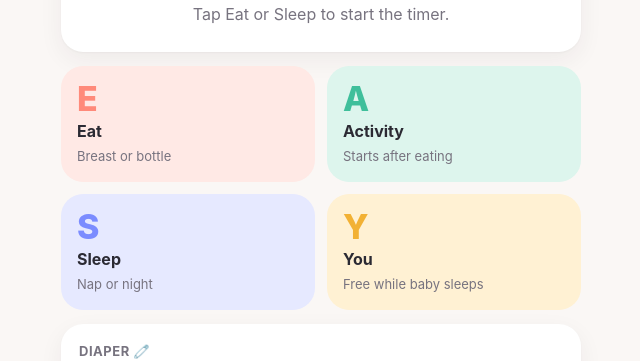
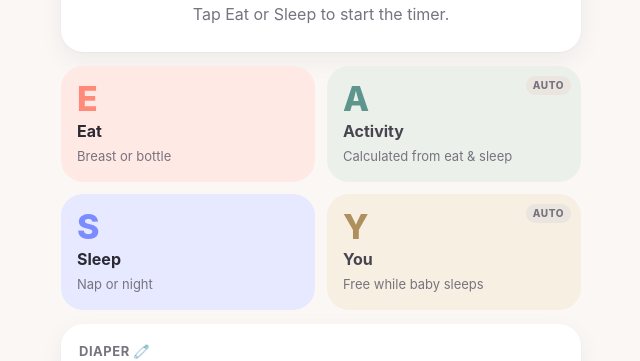
Before and after one commit to The-Luc/easykid, a React (Vite) app: page / in a window 1280 px wide. Shown: the part 157-518 px from the top of the page, without its empty margins (319-959 px from the left). Built offline with nearby package versions, Linux system fonts and the light colour scheme; no server answers.

Commit message:
feat: calculate activity from eat and sleep, add timer cancel

```diff
--- a/src/components/EventList.tsx
+++ b/src/components/EventList.tsx
@@ -1,4 +1,5 @@
 import type { BabyEvent } from '../types'
+import { isDerived } from '../lib/awake'
 import { EVENT_EMOJI, EVENT_LABEL } from '../lib/meta'
 import { formatDuration, formatTime } from '../lib/format'
 
@@ -23,7 +24,7 @@ function summary(e: BabyEvent, now: number): string {
   return parts.join(' · ')
 }
 
-/** Tap a row to edit it. */
+/** Tap a row to edit it. Calculated (auto) rows are shown muted and cannot be edited. */
 export default function EventList({
   events,
   now,
@@ -38,7 +39,32 @@ export default function EventList({
   if (events.length === 0) return <p className="muted">{empty}</p>
   return (
     <ul className="events">
-      {events.map((e) => (
+      {events.map((e) => {
+        if (isDerived(e)) {
+          return (
+            <li key={e.id}>
+              <div
+                className="event event-auto"
+                title="Calculated from your eat and sleep times"
+              >
+                <span className="event-icon">{EVENT_EMOJI.activity}</span>
+                <span className="event-main">
+                  <span className="event-title">
+                    {EVENT_LABEL.activity} <span className="auto-tag">auto</span>
+                  </span>
+                  <span className="event-sub">
+                    Calculated · {formatDuration((e.endedAt ?? now) - e.startedAt)}
+                    {e.endedAt === null ? ' so far' : ''}
+                  </span>
+                </span>
+                <span className="event-time">{formatTime(e.startedAt)}</span>
+                <span />
+              </div>
+            </li>
+          )
+        }
+
+        return (
           <li key={e.id}>
             <button
               type="button"
@@ -57,7 +83,8 @@ export default function EventList({
               </span>
             </button>
           </li>
-      ))}
+        )
+      })}
     </ul>
   )
 }
--- a/src/components/EventSheet.tsx
+++ b/src/components/EventSheet.tsx
@@ -13,7 +13,7 @@ type Side = NonNullable<EventDetails['side']>
 type Diaper = NonNullable<EventDetails['diaper']>
 
 const ADD_TYPES: { value: EventType; label: string }[] = (
-  ['eat', 'diaper', 'sleep', 'activity'] as const
+  ['eat', 'diaper', 'sleep', 'activity', 'you'] as const
 ).map((t) => ({ value: t, label: `${EVENT_EMOJI[t]} ${EVENT_LABEL[t]}` }))
 
 const SIDES: { value: Side; label: string }[] = [
@@ -43,10 +43,13 @@ const DEFAULT_DURATION: Record<EventType, number> = {
  */
 export default function EventSheet({
   event,
+  initialType,
   defaultEnd,
   onClose,
 }: {
   event?: BabyEvent
+  /** Type preselected for a new entry (for example when tapping the A or Y tile) */
+  initialType?: EventType
   /** Initial time for a new entry (defaults to now) */
   defaultEnd?: number
   onClose: () => void
@@ -54,14 +57,14 @@ export default function EventSheet({
   const editing = event !== undefined
   const running = event !== undefined && event.endedAt === null && isPhase(event.type)
 
-  const [type, setType] = useState<EventType>(event?.type ?? 'eat')
+  const [type, setType] = useState<EventType>(event?.type ?? initialType ?? 'eat')
   const [timeAt, setTimeAt] = useState(() =>
     event ? (event.endedAt ?? event.startedAt) : (defaultEnd ?? Date.now()),
   )
   const [duration, setDuration] = useState(() =>
     event && event.endedAt !== null
       ? Math.max(1, Math.round((event.endedAt - event.startedAt) / 60_000))
-      : DEFAULT_DURATION[event?.type ?? 'eat'],
+      : DEFAULT_DURATION[event?.type ?? initialType ?? 'eat'],
   )
   // Older entries may have ml without a side: that was a bottle
   const [side, setSide] = useState<Side | undefined>(
--- a/src/components/Timeline.tsx
+++ b/src/components/Timeline.tsx
@@ -1,4 +1,5 @@
 import type { BabyEvent } from '../types'
+import { DERIVED_PREFIX, withDerived } from '../lib/awake'
 import { formatTime } from '../lib/format'
 import { EVENT_LABEL } from '../lib/meta'
 import { timeline } from '../lib/stats'
@@ -13,7 +14,8 @@ export default function Timeline({
   day: number
   now: number
 }) {
-  const { segments, diapers } = timeline(events, day, now)
+  // calculated activity (awake time after a feed) is drawn hatched
+  const { segments, diapers } = timeline(withDerived(events, now), day, now)
 
   return (
     <div className="timeline">
@@ -21,7 +23,7 @@ export default function Timeline({
         {segments.map((s) => (
           <span
             key={s.id}
-            className={`tl-seg ${s.type}`}
+            className={`tl-seg ${s.type}${s.id.startsWith(DERIVED_PREFIX) ? ' auto' : ''}`}
             style={{
               left: `${s.from * 100}%`,
               width: `${Math.max(0.5, (s.to - s.from) * 100)}%`,
@@ -53,6 +55,9 @@ export default function Timeline({
           <i className="activity" /> Activity
         </span>
         <span>
+          <i className="auto" /> Auto
+        </span>
+        <span>
           <i className="sleep" /> Sleep
         </span>
         <span>
--- /dev/null
+++ b/src/lib/awake.ts
@@ -0,0 +1,80 @@
+import type { BabyEvent } from '../types'
+import { getOpenPhase } from './events'
+
+/*
+ * Activity is not something you log with a timer: it is the awake time between
+ * the end of a feed and whatever comes next (sleep, or the next feed). It is
+ * calculated here from eat and sleep entries, never stored, and so never synced;
+ * every phone works out the same result from the same entries.
+ */
+
+const MIN = 60_000
+/** A calculated window shorter than this is noise (for example, sleep tapped right after a feed). */
+const MIN_AWAKE_MS = 5 * MIN
+/** Longer than this usually means a sleep was not logged, so do not invent an activity. */
+const MAX_AWAKE_MS = 4 * 60 * MIN
+
+export const DERIVED_PREFIX = 'auto:'
+
+/** True for calculated (not stored) activity entries. */
+export const isDerived = (e: Pick<BabyEvent, 'id'>) => e.id.startsWith(DERIVED_PREFIX)
+
+/**
+ * Calculated activity entries, one per feed that is followed by a sensible awake window.
+ * A window still open (nothing logged after the feed yet) has `endedAt: null`.
+ * If you logged an Activity yourself inside a window, yours wins and none is calculated.
+ */
+export function derivedActivity(events: BabyEvent[], now: number): BabyEvent[] {
+  const anchors = events
+    .filter((e) => e.type === 'eat' || e.type === 'sleep')
+    .sort((a, b) => a.startedAt - b.startedAt)
+  const manual = events.filter((e) => e.type === 'activity' && !isDerived(e))
+  const out: BabyEvent[] = []
+
+  for (const feed of events) {
+    if (feed.type !== 'eat' || feed.endedAt === null) continue
+    const start = feed.endedAt
+    // The first feed or sleep that has not finished before this feed ended. A sleep that is
+    // running, or that overlaps the feed, is found too; its start is then at or before
+    // `start`, the window has no length, and it is skipped (the baby is not awake).
+    const next = anchors.find((e) => e.id !== feed.id && (e.endedAt ?? Infinity) > start)
+    const end = next ? next.startedAt : now
+
+    const length = end - start
+    if (length < MIN_AWAKE_MS || length > MAX_AWAKE_MS) continue
+    if (manual.some((m) => m.startedAt < end && (m.endedAt ?? now) > start)) continue
+
+    out.push({
+      id: `${DERIVED_PREFIX}${feed.id}`,
+      type: 'activity',
+      startedAt: start,
+      endedAt: next ? end : null,
+      details: {},
+    })
+  }
+  return out
+}
+
+/** Real entries plus calculated activity, for display. Calculated ones are never saved. */
+export function withDerived(events: BabyEvent[], now: number): BabyEvent[] {
+  return [...events, ...derivedActivity(events, now)]
+}
+
+/**
+ * When the baby last woke or finished a feed, if nothing is running and it was recent.
+ * Used for the live "Awake 25m" display.
+ */
+export function awakeSince(events: BabyEvent[], now: number): number | undefined {
+  if (getOpenPhase(events)) return undefined
+
+  let last = -Infinity
+  for (const e of events) {
+    if ((e.type === 'eat' || e.type === 'sleep') && e.endedAt !== null && e.endedAt > last) {
+      last = e.endedAt
+    }
+  }
+  if (last === -Infinity) return undefined
+
+  const awake = now - last
+  return awake >= 0 && awake <= MAX_AWAKE_MS ? last : undefined
+}
--- a/src/lib/events.ts
+++ b/src/lib/events.ts
@@ -41,24 +41,18 @@ export function startPhase(
 }
 
 /**
- * Stop the running phase. Finishing a feed automatically starts Activity
- * (the E.A.S.Y. flow), using `autoId` for the new event.
+ * Stop the running phase and keep it as a record. Nothing is started afterwards:
+ * Activity is calculated from eat and sleep times (see awake.ts).
  */
-export function stopPhase(
-  events: BabyEvent[],
-  now: number,
-  autoId: string,
-): BabyEvent[] {
+export function stopPhase(events: BabyEvent[], now: number): BabyEvent[] {
+  if (!getOpenPhase(events)) return events
+  return closeOpenPhases(events, now)
+}
+
+/** Discard the running phase entirely (for a timer started by mistake). No record is kept. */
+export function cancelPhase(events: BabyEvent[]): BabyEvent[] {
   const open = getOpenPhase(events)
-  if (!open) return events
-  const closed = closeOpenPhases(events, now)
-  if (open.type === 'eat') {
-    return [
-      ...closed,
-      { id: autoId, type: 'activity', startedAt: now, endedAt: null, details: {} },
-    ]
-  }
-  return closed
+  return open ? events.filter((e) => e.id !== open.id) : events
 }
 
 /** Events that started on the same calendar day as `day`, newest first. */
--- a/src/lib/meta.ts
+++ b/src/lib/meta.ts
@@ -10,7 +10,7 @@ export const PHASE_META: Record<
   activity: {
     letter: 'A',
     name: 'Activity',
-    hint: 'Starts after eating',
+    hint: 'Calculated from eat & sleep',
     active: 'Awake & playing',
   },
   sleep: { letter: 'S', name: 'Sleep', hint: 'Nap or night', active: 'Sleeping' },
--- a/src/lib/store.ts
+++ b/src/lib/store.ts
@@ -1,5 +1,5 @@
 import type { BabyEvent, PhaseType } from '../types'
-import { startPhase, stopPhase } from './events'
+import { cancelPhase, startPhase, stopPhase } from './events'
 import { newId } from './id'
 
 const KEY = 'easykid.events.v1'
@@ -53,7 +53,11 @@ export const eventStore = {
     commit(startPhase(cache, type, Date.now(), newId()))
   },
   stopPhase() {
-    commit(stopPhase(cache, Date.now(), newId()))
+    commit(stopPhase(cache, Date.now()))
+  },
+  /** Throw away the running timer without saving a record. */
+  cancelPhase() {
+    commit(cancelPhase(cache))
   },
   add(event: Omit<BabyEvent, 'id'>) {
     commit([...cache, { ...event, id: newId() }])
--- a/src/pages.css
+++ b/src/pages.css
@@ -247,3 +247,106 @@
   color: #e5484d;
   font-weight: 650;
 }
+
+/* ---------- Calculated (auto) things: gray, so they read as "not tappable / not logged" ---------- */
+/* Still tappable (they open the add sheet), just a bit gray: the phase color mixed with gray */
+.phase.auto {
+  position: relative;
+}
+
+.phase.auto.activity {
+  background: color-mix(in srgb, var(--activity-soft) 35%, var(--surface-2));
+}
+
+.phase.auto.you {
+  background: color-mix(in srgb, var(--you-soft) 35%, var(--surface-2));
+}
+
+.phase.auto.activity .letter {
+  color: color-mix(in srgb, var(--activity) 45%, var(--ink-2));
+}
+
+.phase.auto.you .letter {
+  color: color-mix(in srgb, var(--you) 45%, var(--ink-2));
+}
+
+.phase.auto .name {
+  color: color-mix(in srgb, var(--ink) 65%, var(--ink-2));
+}
+
+.phase.auto .hint {
+  color: var(--ink-2);
+}
+
+/* the calculated value is live right now (awake, or baby asleep): dashed, since it is not a timer */
+.phase.auto.live {
+  outline: 2px dashed var(--ink-2);
+  outline-offset: -2px;
+}
+
+.auto-badge {
+  position: absolute;
+  top: 10px;
+  right: 10px;
+  padding: 2px 7px;
+  border-radius: 999px;
+  background: var(--line);
+  color: var(--ink-2);
+  font-size: 10px;
+  font-weight: 800;
+  letter-spacing: 0.06em;
+}
+
+.event-auto {
+  cursor: default;
+  opacity: 0.85;
+}
+
+.event-auto:active {
+  opacity: 0.85;
+}
+
+.event-auto .event-icon {
+  background: var(--surface-2);
+  filter: grayscale(1);
+}
+
+.event-auto .event-sub {
+  font-style: italic;
+}
+
+.auto-tag {
+  margin-left: 4px;
+  padding: 1px 6px;
+  border-radius: 999px;
+  background: var(--surface-2);
+  color: var(--ink-2);
+  font-size: 10px;
+  font-weight: 800;
+  letter-spacing: 0.05em;
+  text-transform: uppercase;
+  vertical-align: middle;
+}
+
+/* hatched = calculated */
+.tl-seg.activity.auto {
+  background: repeating-linear-gradient(135deg, var(--ink-2) 0 3px, transparent 3px 7px);
+  opacity: 0.55;
+}
+
+.tl-legend i.auto {
+  background: repeating-linear-gradient(135deg, var(--ink-2) 0 2px, transparent 2px 4px);
+}
+
+/* ---------- Running-timer actions ---------- */
+.current-actions {
+  display: grid;
+  grid-template-columns: 1fr 1fr;
+  gap: 10px;
+}
+
+.btn-ghost-light {
+  background: transparent;
+  color: #fff;
+  border: 2px solid rgba(255, 255, 255, 0.55);
+}
--- a/src/pages/History.tsx
+++ b/src/pages/History.tsx
@@ -5,6 +5,7 @@ import DayNav from '../components/DayNav'
 import DayStats from '../components/DayStats'
 import EventList from '../components/EventList'
 import EventSheet from '../components/EventSheet'
+import { withDerived } from '../lib/awake'
 import { daySummary, eventsOnDay } from '../lib/events'
 import { useEvents, useNow } from '../lib/hooks'
 import type { BabyEvent } from '../types'
@@ -15,7 +16,8 @@ export default function History() {
   const [day, setDay] = useState(() => startOfDay(Date.now()))
   const [sheet, setSheet] = useState<{ event?: BabyEvent } | null>(null)
 
-  const list = eventsOnDay(events, day.getTime())
+  // calculated activity is included for display only
+  const list = eventsOnDay(withDerived(events, now), day.getTime())
   const summary = daySummary(events, day.getTime(), now)
 
   return (
--- a/src/pages/Today.tsx
+++ b/src/pages/Today.tsx
@@ -1,4 +1,4 @@
-import { useState } from 'react'
+import { useEffect, useState } from 'react'
 import { Link } from 'react-router-dom'
 import { format } from 'date-fns'
 import PageHead from '../components/PageHead'
@@ -7,6 +7,7 @@ import DayStats from '../components/DayStats'
 import EventList from '../components/EventList'
 import EventSheet from '../components/EventSheet'
 import SyncPill from '../components/SyncPill'
+import { awakeSince, withDerived } from '../lib/awake'
 import { daySummary, eventsOnDay, getOpenPhase } from '../lib/events'
 import { formatClock, formatDuration, formatTime } from '../lib/format'
 import { useEvents, useNow, useStore } from '../lib/hooks'
@@ -15,7 +16,7 @@ import { predictNextFeed } from '../lib/predict'
 import { eventStore } from '../lib/store'
 import { ageInWeeks, ageLabel } from '../lib/age'
 import { profileStore } from '../lib/stores'
-import type { BabyEvent, EventDetails } from '../types'
+import type { BabyEvent, EventDetails, EventType } from '../types'
 
 const SIDES = [
   { value: 'left' as const, label: 'Left' },
@@ -36,11 +37,34 @@ function greeting(now: number) {
 export default function Today() {
   const events = useEvents()
   const now = useNow(1000)
-  const [sheet, setSheet] = useState<{ event?: BabyEvent } | null>(null)
+  const [sheet, setSheet] = useState<{ event?: BabyEvent; type?: EventType } | null>(null)
+  const [confirmCancel, setConfirmCancel] = useState<string | null>(null)
 
   const open = getOpenPhase(events)
-  const today = eventsOnDay(events, now)
+  // Activity is calculated from eat and sleep times; it is shown but never saved
+  const today = eventsOnDay(withDerived(events, now), now)
+  const awake = awakeSince(events, now)
+  const activityMs = today
+    .filter((e) => e.type === 'activity')
+    .reduce((sum, e) => sum + ((e.endedAt ?? now) - e.startedAt), 0)
   const summary = daySummary(events, now, now)
+
+  // "Tap again to discard" goes back to "Cancel" after a few seconds
+  useEffect(() => {
+    if (!confirmCancel) return
+    const t = setTimeout(() => setConfirmCancel(null), 4000)
+    return () => clearTimeout(t)
+  }, [confirmCancel])
+
+  const cancelTimer = () => {
+    if (!open) return
+    if (confirmCancel === open.id) {
+      eventStore.cancelPhase()
+      setConfirmCancel(null)
+    } else {
+      setConfirmCancel(open.id)
+    }
+  }
   const profile = useStore(profileStore)
   const age = ageLabel(profile.birthDate, now)
   const prediction = predictNextFeed(events, now, ageInWeeks(profile.birthDate, now))
@@ -108,6 +132,7 @@ export default function Today() {
                 )}
               </div>
             )}
+            <div className="current-actions">
               <button
                 type="button"
                 className="btn btn-light"
@@ -115,6 +140,10 @@ export default function Today() {
               >
                 {open.type === 'eat' ? 'Done eating' : 'Stop'}
               </button>
+              <button type="button" className="btn btn-ghost-light" onClick={cancelTimer}>
+                {confirmCancel === open.id ? 'Tap again to discard' : 'Cancel'}
+              </button>
+            </div>
             <button
               type="button"
               className="link-btn link-light"
@@ -125,8 +154,20 @@ export default function Today() {
           </section>
         ) : (
           <section className="card idle">
+            {awake !== undefined ? (
+              <>
+                <p className="idle-title">Awake {formatDuration(now - awake)}</p>
+                <p className="muted">
+                  Since {formatTime(awake)} · activity is calculated for you. Tap Eat or
+                  Sleep when it is time.
+                </p>
+              </>
+            ) : (
+              <>
                 <p className="idle-title">Nothing running</p>
                 <p className="muted">Tap Eat or Sleep to start the timer.</p>
+              </>
+            )}
           </section>
         )}
 
@@ -135,21 +176,34 @@ export default function Today() {
           {PHASES.map((p) => {
             const meta = PHASE_META[p]
 
-            // Y is calculated from sleep, not tapped
-            if (p === 'you') {
+            // A and Y are calculated from your eat and sleep times, so they are
+            // shown a bit gray with an AUTO badge. Tapping one still lets you
+            // add that record by hand (a timer would clash with a running sleep).
+            if (p === 'activity' || p === 'you') {
+              const isActivity = p === 'activity'
+              const live = isActivity ? awake !== undefined : open?.type === 'sleep'
+              const hint = isActivity
+                ? awake !== undefined
+                  ? `Awake ${formatDuration(now - awake)}`
+                  : activityMs > 0
+                    ? `${formatDuration(activityMs)} today`
+                    : meta.hint
+                : summary.sleepMs > 0
+                  ? `${formatDuration(summary.sleepMs)} free today`
+                  : meta.hint
               return (
-                <div
+                <button
                   key={p}
-                  className={`phase you${open?.type === 'sleep' ? ' active' : ''}`}
+                  type="button"
+                  className={`phase auto ${p}${live ? ' live' : ''}`}
+                  aria-label={`${meta.name}: calculated automatically (${hint}). Tap to add a ${meta.name.toLowerCase()} entry by hand.`}
+                  onClick={() => setSheet({ type: p })}
                 >
+                  <span className="auto-badge">AUTO</span>
                   <span className="letter">{meta.letter}</span>
                   <span className="name">{meta.name}</span>
-                  <span className="hint">
-                    {summary.sleepMs > 0
-                      ? `${formatDuration(summary.sleepMs)} free today`
-                      : meta.hint}
-                  </span>
-                </div>
+                  <span className="hint">{hint}</span>
+                </button>
               )
             }
 
@@ -230,8 +284,9 @@ export default function Today() {
 
       {sheet && (
         <EventSheet
-          key={sheet.event?.id ?? 'new'}
+          key={sheet.event?.id ?? `new-${sheet.type ?? 'any'}`}
           event={sheet.event}
+          initialType={sheet.type}
           onClose={() => setSheet(null)}
         />
       )}
```
Also changed, not shown: 2 other files (tests, documents, lock files or other folders). Lines whose indentation alone changed are shown as unchanged.
